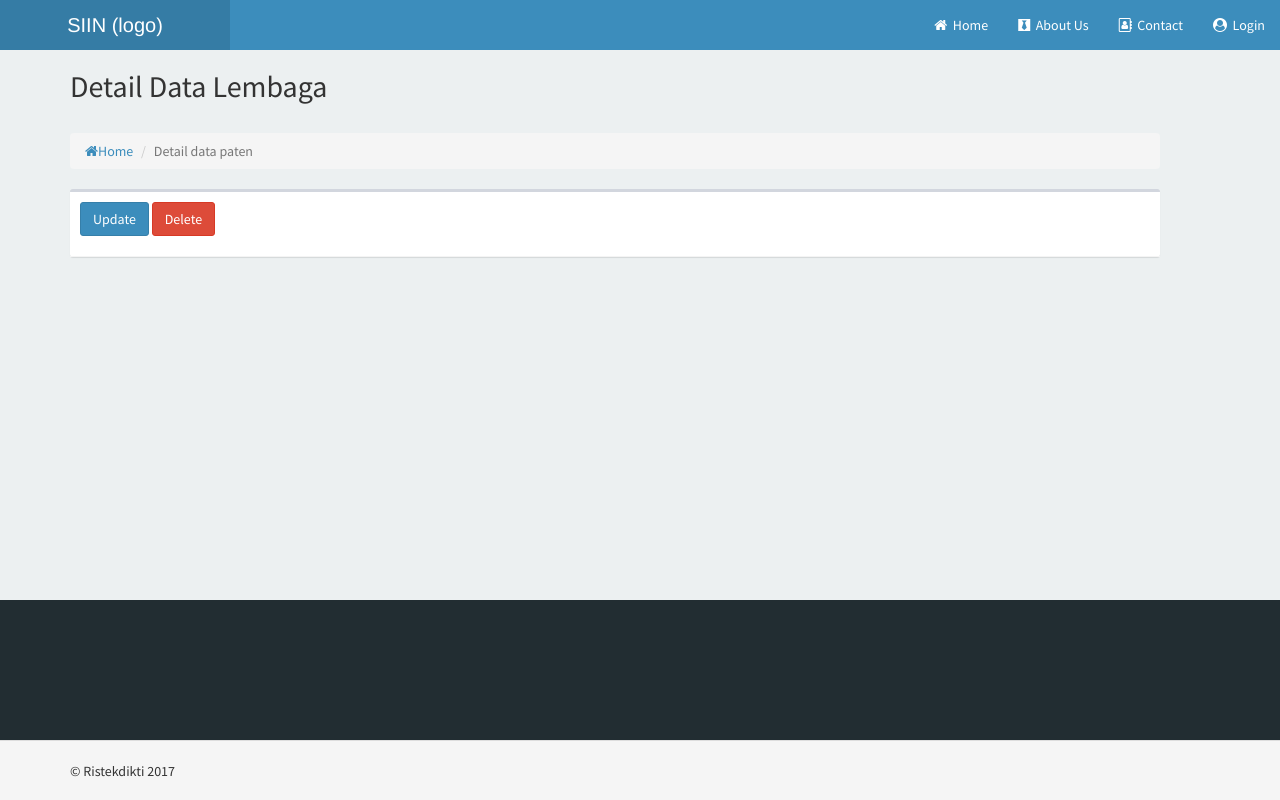
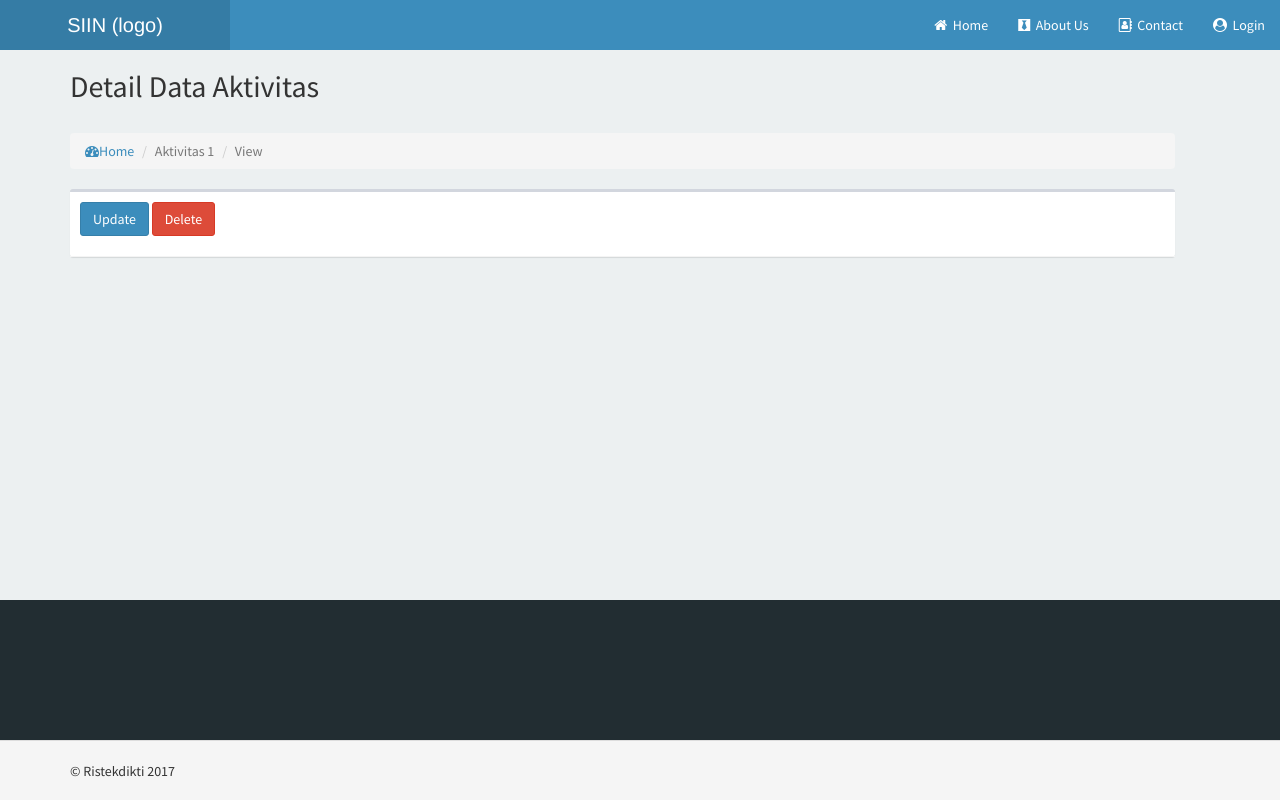
Before and after one commit to baniainurramdlan/demosiin, a Yii app: template basic/views/admin-paten/view.php in a window 1280 px wide. Run offline with PHP 8.4 and a stand-in for Yii, Linux system fonts and the light colour scheme; the template is opened without the code that fills it, so the values that code supplies are empty; some libraries are stand-ins or nearby versions.

Commit message:
aktivitas or paten

```diff
--- a/basic/views/admin-paten/index.php
+++ b/basic/views/admin-paten/index.php
@@ -10,7 +10,7 @@ use yii\grid\GridView;
 $this->title = 'Patens';
 $this->params['breadcrumbs'][] = $this->title;
 ?>
-<div class="paten-index container" style="padding-right:65px;">
+<div class="paten-index container" style="padding-right:50px;">
 <div class="row">
 <div class="col-md-12">
 <div class="sdm-index">
--- a/basic/views/admin-paten/update.php
+++ b/basic/views/admin-paten/update.php
@@ -10,7 +10,7 @@ $this->params['breadcrumbs'][] = ['label' => 'Patens', 'url' => ['index']];
 $this->params['breadcrumbs'][] = ['label' => $model->id, 'url' => ['view', 'id' => $model->id]];
 $this->params['breadcrumbs'][] = 'Update';
 ?>
-<div class="paten-update container" style="padding-right:65px;">
+<div class="paten-update container" style="padding-right:50px;">
 	<div class="row" >
 	 <div class="col-md-12">
 	  	<div class="lembaga-update">
@@ -20,7 +20,8 @@ $this->params['breadcrumbs'][] = 'Update';
 			  </h2><br>
 			  <ol class="breadcrumb">
 			    <li><a href="#"><i class="fa fa-dashboard"></i> Home</a></li>
-			    <li class="active">Aktivitas</li>
+			    <li class="active">Aktivitas 1</li>
+			    <li class="active">Update</li>
 			  </ol>
 				<div class="box">
         			<div class="box-header with-border">
--- a/basic/views/admin-paten/view.php
+++ b/basic/views/admin-paten/view.php
@@ -10,14 +10,15 @@ $this->title = $model->id;
 $this->params['breadcrumbs'][] = ['label' => 'Patens', 'url' => ['index']];
 $this->params['breadcrumbs'][] = $this->title;
 ?>
-<div class="paten-view container" style="padding-right:65px;">
+<div class="paten-view container" style="padding-right:50px;">
       <h2>
-    Detail Data Lembaga
+    Detail Data Aktivitas
   </h2><br>
 
   <ol class="breadcrumb">
-    <li><a href="#"><i class="fa fa-home"></i>Home</a></li>
-    <li class="active">Detail data paten</li>
+    <li><a href="#"><i class="fa fa-dashboard"></i>Home</a></li>
+    <li class="active">Aktivitas 1</li>
+    <li class="active">View</li>
   </ol>
     <p>
         <div class="sdm-index">
```
Also changed, not shown: basic/views/admin-paten/create.php (+7 -0 lines).
